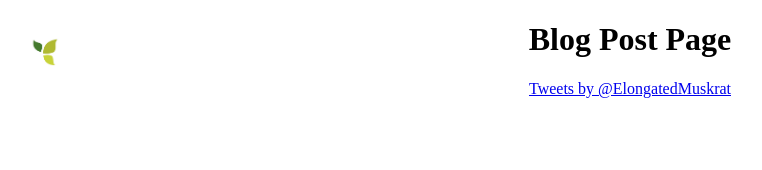
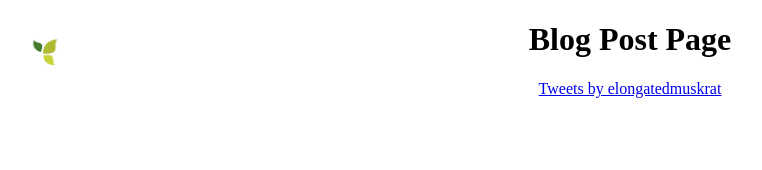
Before and after one commit to mikelee3yl/ForwardGrowth-Project, a React (Create React App) app in the folder client/: page /blog in a window 1280 px wide. Shown: the top 170 px of the page, without its empty margins (10-772 px from the left). Built offline with nearby package versions, Linux system fonts and the light colour scheme.

Commit message:
Embedding twitter take 2

```diff
--- a/client/src/views/Blog/Blog.js
+++ b/client/src/views/Blog/Blog.js
@@ -6,12 +6,10 @@
     return (
         <div className="App">
 			<h1>Blog Post Page</h1>
-            <a class="twitter-timeline"
-				href="https://twitter.com/elonmusk"
-				data-width="300"
-				data-height="300">
-				Tweets by @ElongatedMuskrat
+            <a class="twitter-timeline" href="https://twitter.com/elonmusk?ref_src=twsrc%5Etfw">
+			Tweets by elongatedmuskrat
 			</a>
+			<script async src="https://platform.twitter.com/widgets.js" charset="utf-8"></script>
         </div>
     );
 }
```
